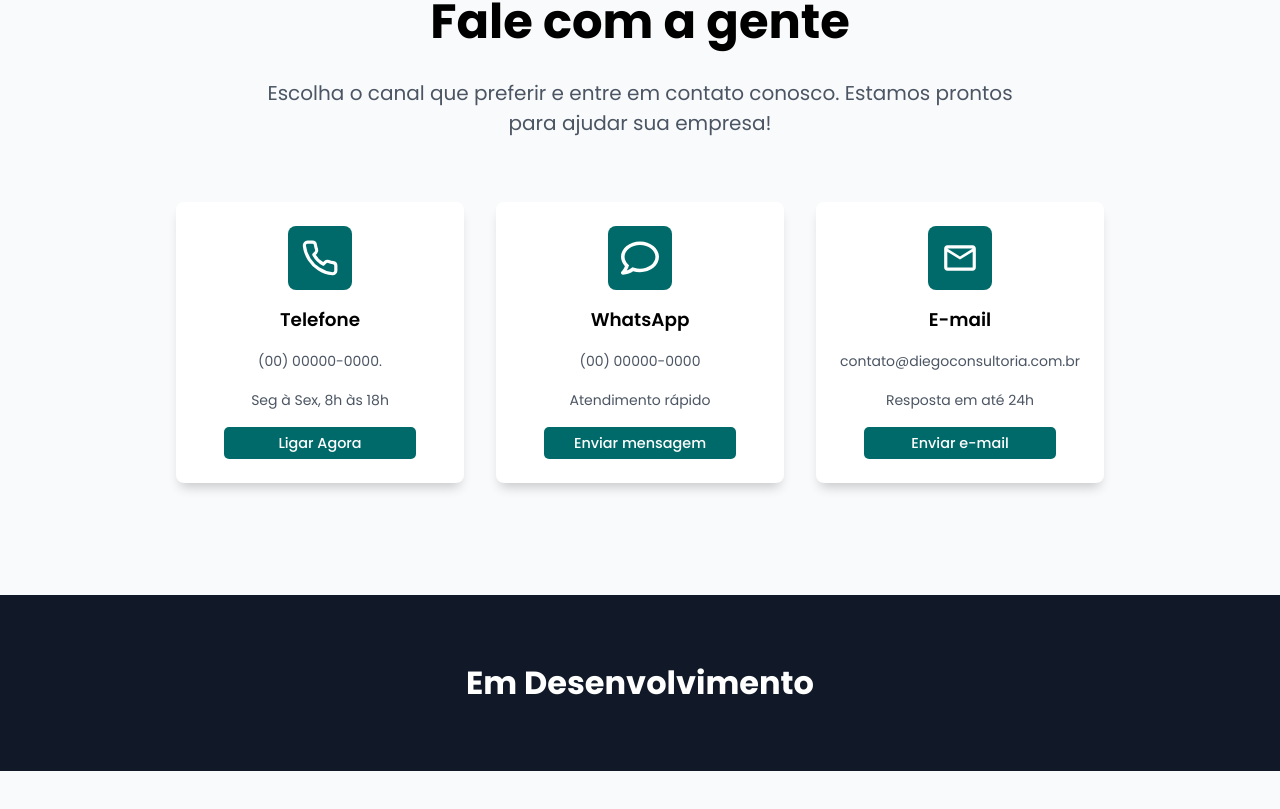
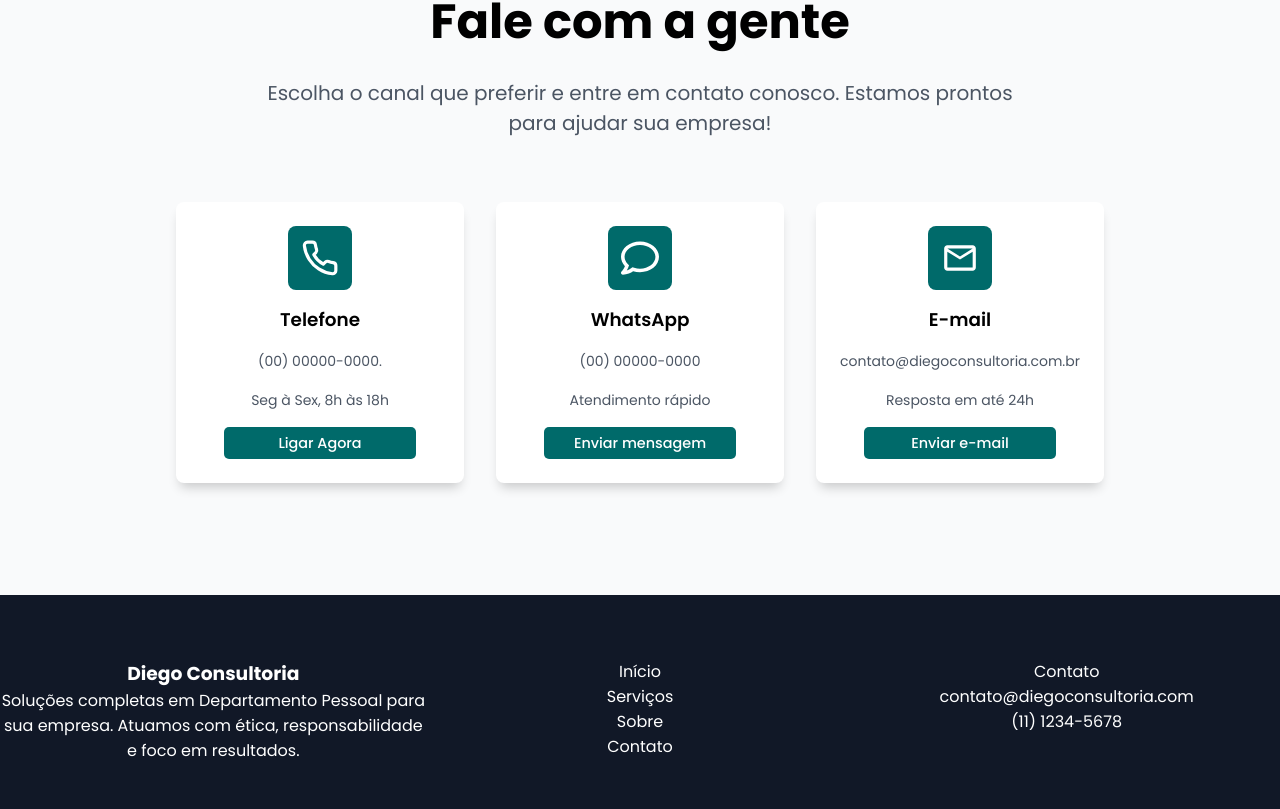
Before and after one commit to lucasgomesdacruz/BPO, a Next.js app: page / in a window 1280 px wide. Shown: the part 2876-3685 px from the top of the page. Before the commit the page ends 3647 px from the top, so only its background shows below. Built offline with nearby package versions, Linux system fonts and the light colour scheme.

Commit message:
feat: add footer

```diff
--- a/src/app/components/Footer/Footer.module.scss
+++ b/src/app/components/Footer/Footer.module.scss
@@ -7,4 +7,17 @@
     background-color: #111827;
     text-align: center;
     color: white;
+    display: grid;
+    grid-template-columns: 1fr 1fr 1fr;
+
+    .footer_info {
+        texte-align: left;
+    }
+
+    ul {
+        li {
+            list-style: none;
+        }
+    }
+
 }
--- a/src/app/components/Footer/Footer.tsx
+++ b/src/app/components/Footer/Footer.tsx
@@ -4,8 +4,31 @@ const Footer = () => {
 
     return (
         <div className={styles.footer_container}>
-            <h1>Em Desenvolvimento</h1>
+            <div className={styles.footer_info}>
+                <h3>
+                    Diego Consultoria
+                </h3>
+                <p>
+                    Soluções completas em Departamento Pessoal para sua empresa. Atuamos com ética, responsabilidade e foco em resultados.
+                </p>
+            </div>
+            <div>
+                <ul>
+                    <li><a href="#">Início</a></li>
+                    <li><a href="#">Serviços</a></li>
+                    <li><a href="#">Sobre</a></li>
+                    <li><a href="#">Contato</a></li>
+                </ul>
+            </div>
+            <div>
+                <p>Contato</p>
+                <ul>
+                    <li><a href="mailto:contato@diegoconsultoria.com">contato@diegoconsultoria.com</a></li>
+                    <li><a href="tel:+551112345678">(11) 1234-5678</a></li>
+                </ul>
+            </div>
         </div>
+
     )
 }
 
```
